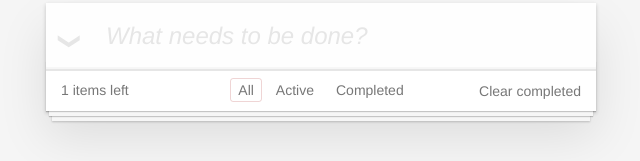
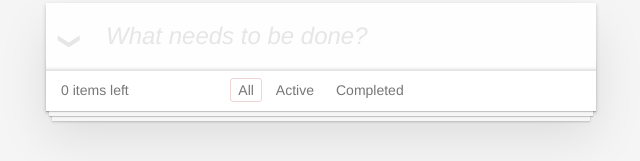
Before and after one commit to likui628/react-ts-todomvc, a React (Create React App) app: page / in a window 1280 px wide. Shown: the part 127-288 px from the top of the page, without its empty margins (319-959 px from the left). Built offline with nearby package versions, Linux system fonts and the light colour scheme.

Commit message:
feat: clear the completed todos

```diff
--- a/src/App/Filters/index.tsx
+++ b/src/App/Filters/index.tsx
@@ -1,8 +1,19 @@
-function Filters() {
+import { useRecoilState } from "recoil"
+import { todoListState } from "../../todo"
+
+const Filters: React.FC = () => {
+  const [todoList, setTodoList] = useRecoilState(todoListState)
+
+  const completedCount = todoList.filter(t => t.completed).length
+
+  function clearCompletd() {
+    setTodoList(todoList.filter(t => !t.completed))
+  }
+
   return (
-    <footer className="footer">
+    <footer className="footer" >
       <span className="todo-count">
-        <strong>1</strong> items left
+        <strong>{todoList.length}</strong> items left
       </span>
       <ul className="filters">
         <li>
@@ -21,8 +32,16 @@ function Filters() {
           </a>
         </li>
       </ul>
-      <button className="clear-completed">Clear completed</button>
-    </footer>
+      {
+        completedCount > 0 &&
+        <button
+          className="clear-completed"
+          onClick={clearCompletd}
+        >
+          Clear completed
+        </button>
+      }
+    </footer >
   )
 }
 
```
